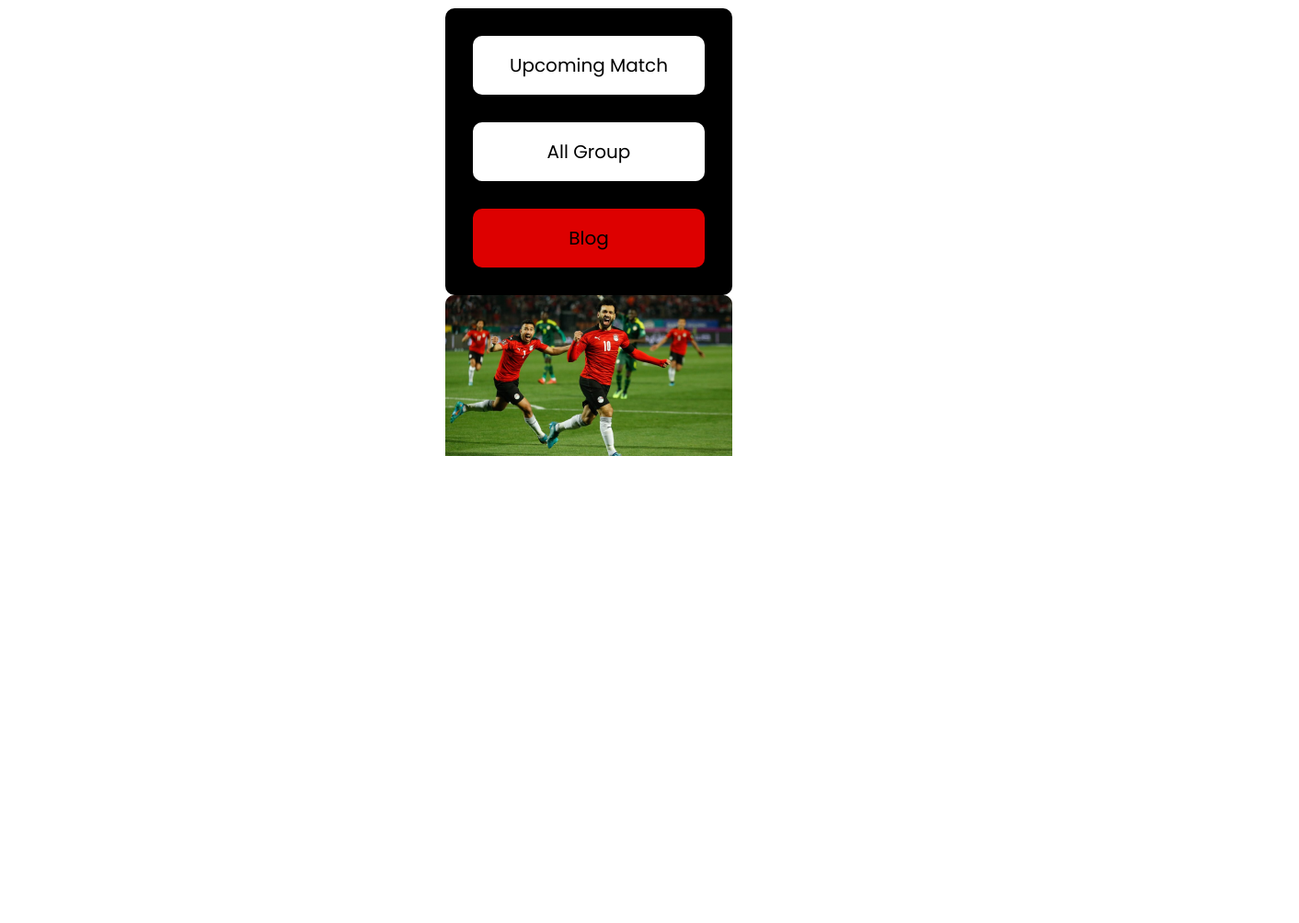
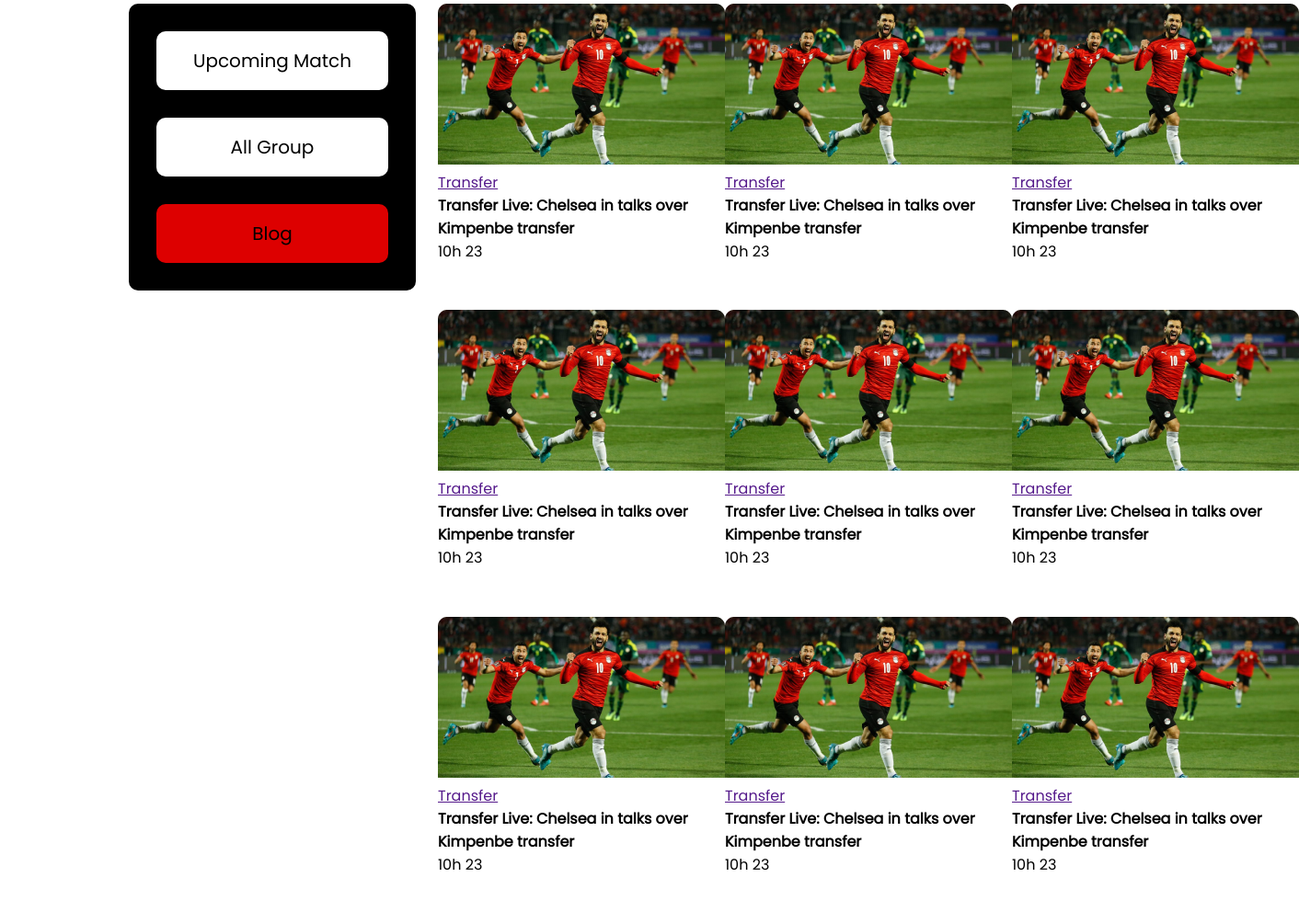
Before and after one commit to anamul-github/world-cup, a plain HTML site: page index.html in a window 1280 px wide. Shown: the part 821-1825 px from the top of the page at 92% size, 1412 px wide, since content can reach past the window. Before the commit the page ends 1630 px from the top, so only its background shows below. Drawn offline with Linux system fonts and the light colour scheme.

Commit message:
blogs-added

```diff
--- a/css/style.css
+++ b/css/style.css
@@ -11,15 +11,13 @@ body {
 main {
     display: flex;
     flex-direction: column;
-    align-items: center;
 }
 
 /* Top Banner  */
 
 .container {
     background-color: black;
-    width: 1320px;
-    height: 650px;
+    height: 645px;
     border-radius: 30px;
     margin: 50px 140px 130px 140px;
 
@@ -35,8 +33,8 @@ main {
 .heading-content {
     width: 50%;
     color: white;
-    justify-content: center;
-    align-items: center;
+    /* justify-content: center;
+    align-items: center; */
     padding-left: 105px;
 
 }
@@ -55,7 +53,6 @@ main {
 
 
 .heading-content a {
-
     text-decoration: none;
     color: white;
     background-color: #DD0000;
@@ -72,6 +69,7 @@ main {
 .banner-img {
     width: 50%;
     margin-right: 80px;
+    margin-top: 39px;
 
 }
 
@@ -81,25 +79,35 @@ main {
 }
 
 
-/* Button-blog Container  */
 
-.button-blog {
-    height: 800px;
+
+.button-blog-container {
+    display: flex;
+    /* width: 1320px; */
+    height: 1000px;
+    margin-left: 140px;
+
+
 }
+
 
 .button-container {
     background-color: black;
     width: 312px;
     height: 312px;
     border-radius: 10px;
+    margin-right: 24px;
+
+
+    /* margin-left: 140px; */
 
 }
 
 .button-parent {
     display: flex;
     flex-direction: column;
-    justify-content: space-evenly;
-    align-items: center;
+    /* justify-content: space-evenly; */
+    /* align-items: center; */
 }
 
 .button {
@@ -108,7 +116,7 @@ main {
     color: black;
     background-color: white;
     padding: 17px 39px;
-    margin: 30px 0 0 0;
+    margin: 30px 30px 0 30px;
     width: 252px;
     height: 64px;
     border-radius: 10px;
@@ -116,16 +124,25 @@ main {
     font-weight: 500;
 }
 
-.blog-button {
+
+.red-button {
     text-decoration: none;
     text-align: center;
     color: black;
     background-color: #DD0000;
     padding: 17px 39px;
-    margin: 30px 0 0 0;
+    margin: 30px 30px 0 30px;
     width: 252px;
     height: 64px;
     border-radius: 10px;
     font-size: 20px;
     font-weight: 500;
 }
+
+
+.blog-container {
+    display: grid;
+    grid-template-columns: repeat(3, 1fr);
+    width: 100%;
+    margin-right: 140px;
+}
--- a/index.html
+++ b/index.html
@@ -41,22 +41,105 @@
 
         </section>
 
-        <section class="button-blog">
+        <section class="button-blog-container">
             <div class="button-container">
                 <div class="button-parent">
                     <a class="button" href="">Upcoming Match</a>
                     <a class="button" href="">All Group</a>
-                    <a class="blog-button" href="">Blog</a>
+                    <a class="red-button" href="">Blog</a>
                 </div>
             </div>
 
-            <div class="blogs">
-                <div class="blog-thumbnail">
-                    <img src="./assets/Blog Image.png" alt="">
+            <div class="blog-container">
+                <div class="blogs">
+                    <div class="blog-thumbnail">
+                        <img src="./assets/Blog Image.png" alt="">
+                    </div>
+                    <div class="blog-info">
+                        <a href="">Transfer</a>
+                        <h4>Transfer Live: Chelsea in talks over Kimpenbe transfer</h4>
+                        <p>10h 23</p>
+                    </div>
                 </div>
-                <div class="blog-info">
-                    <a href=""></a>
-                    <title>Transfer Live: Chelsea in talks over Kimpenbe transfer</title>
+                <div class="blogs">
+                    <div class="blog-thumbnail">
+                        <img src="./assets/Blog Image.png" alt="">
+                    </div>
+                    <div class="blog-info">
+                        <a href="">Transfer</a>
+                        <h4>Transfer Live: Chelsea in talks over Kimpenbe transfer</h4>
+                        <p>10h 23</p>
+                    </div>
+                </div>
+                <div class="blogs">
+                    <div class="blog-thumbnail">
+                        <img src="./assets/Blog Image.png" alt="">
+                    </div>
+                    <div class="blog-info">
+                        <a href="">Transfer</a>
+                        <h4>Transfer Live: Chelsea in talks over Kimpenbe transfer</h4>
+                        <p>10h 23</p>
+                    </div>
+                </div>
+                <div class="blogs">
+                    <div class="blog-thumbnail">
+                        <img src="./assets/Blog Image.png" alt="">
+                    </div>
+                    <div class="blog-info">
+                        <a href="">Transfer</a>
+                        <h4>Transfer Live: Chelsea in talks over Kimpenbe transfer</h4>
+                        <p>10h 23</p>
+                    </div>
+                </div>
+                <div class="blogs">
+                    <div class="blog-thumbnail">
+                        <img src="./assets/Blog Image.png" alt="">
+                    </div>
+                    <div class="blog-info">
+                        <a href="">Transfer</a>
+                        <h4>Transfer Live: Chelsea in talks over Kimpenbe transfer</h4>
+                        <p>10h 23</p>
+                    </div>
+                </div>
+                <div class="blogs">
+                    <div class="blog-thumbnail">
+                        <img src="./assets/Blog Image.png" alt="">
+                    </div>
+                    <div class="blog-info">
+                        <a href="">Transfer</a>
+                        <h4>Transfer Live: Chelsea in talks over Kimpenbe transfer</h4>
+                        <p>10h 23</p>
+                    </div>
+                </div>
+                <div class="blogs">
+                    <div class="blog-thumbnail">
+                        <img src="./assets/Blog Image.png" alt="">
+                    </div>
+                    <div class="blog-info">
+                        <a href="">Transfer</a>
+                        <h4>Transfer Live: Chelsea in talks over Kimpenbe transfer</h4>
+                        <p>10h 23</p>
+                    </div>
+                </div>
+                <div class="blogs">
+                    <div class="blog-thumbnail">
+                        <img src="./assets/Blog Image.png" alt="">
+                    </div>
+                    <div class="blog-info">
+                        <a href="">Transfer</a>
+                        <h4>Transfer Live: Chelsea in talks over Kimpenbe transfer</h4>
+                        <p>10h 23</p>
+                    </div>
+                </div>
+                <div class="blogs">
+                    <div class="blog-thumbnail">
+                        <img src="./assets/Blog Image.png" alt="">
+                    </div>
+                    <div class="blog-info">
+                        <a href="">Transfer</a>
+                        <h4>Transfer Live: Chelsea in talks over Kimpenbe transfer</h4>
+                        <p>10h 23</p>
+                    </div>
                 </div>
             </div>
         </section>
```
